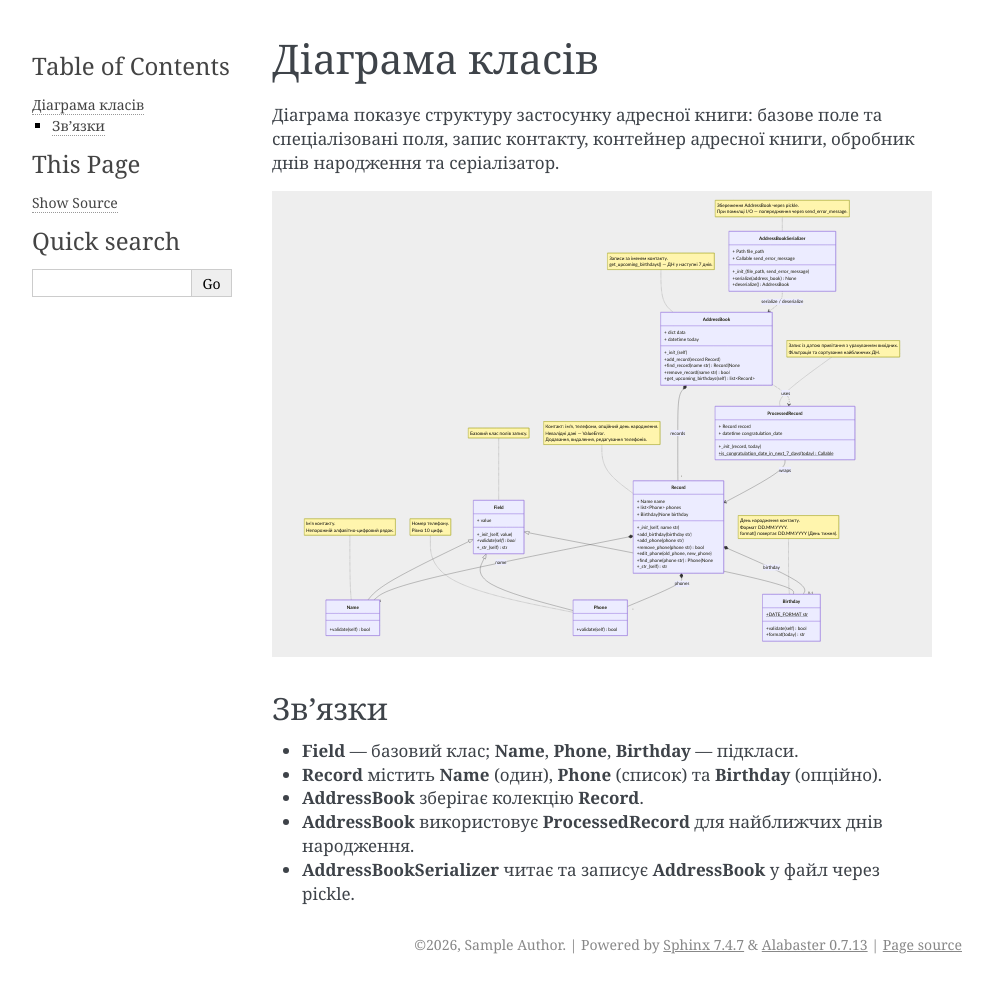
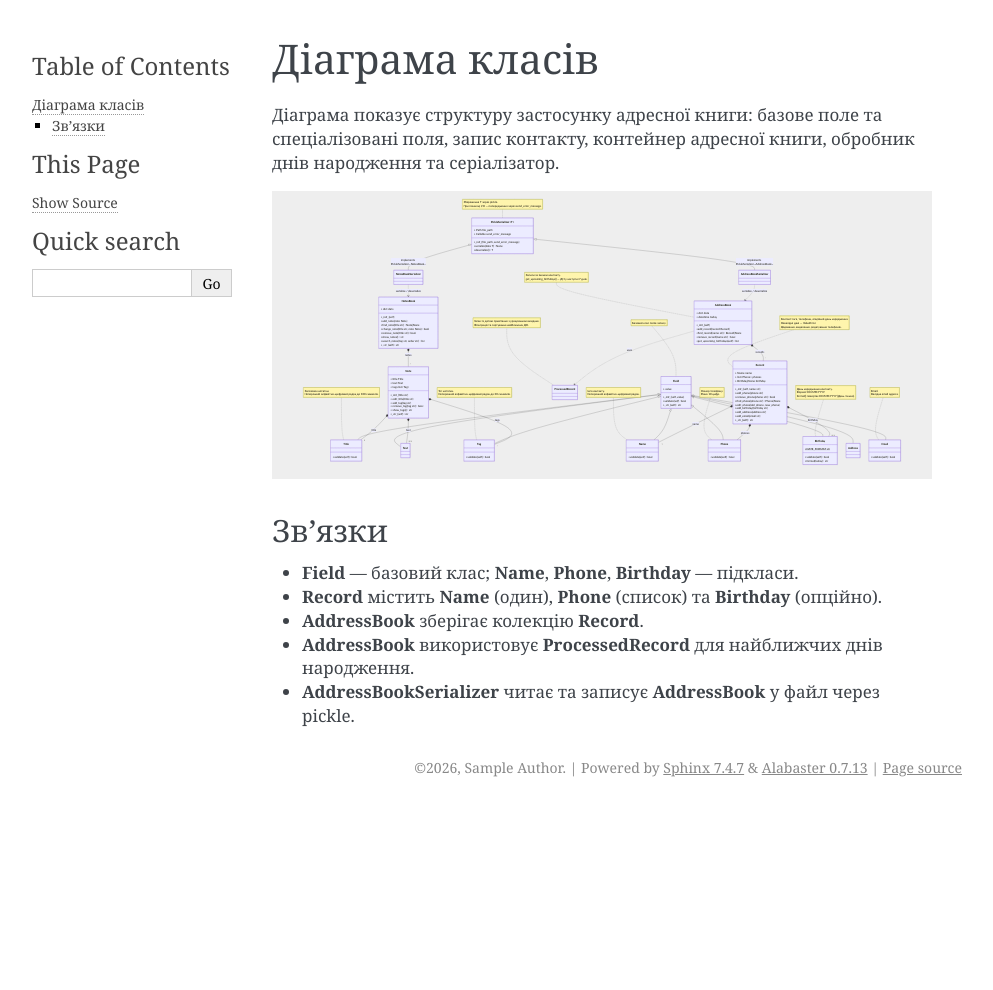
Before and after one commit to mykhailo-zhar/goit-pycore-personal-assistant, a Sphinx documentation site: the page built from docs/source/class-diagram.rst, in a window 1280 px wide. Shown: the whole page, without its empty margins (148-1141 px from the left). Built offline with Sphinx 7.4.7, drawn with Linux system fonts in a browser that asks for light colours; after the commit the page ends 900 px from its top, so only the background shows below that.

Commit message:
Change class diagram

```diff
--- a/docs/source/class-diagram.rst
+++ b/docs/source/class-diagram.rst
@@ -27,17 +27,30 @@
       +validate(self) bool
       +format(today) str
     }
+    class Address
+    class Email {
+      +validate(self) bool
+    }
+    class Tag {
+      +validate(self) bool
+    }
+    class Title{
+      +validate(self) bool
+    }
+    class Text
     class Record {
       + Name name
       + list~Phone~ phones
       + Birthday|None birthday
 
       +\__init__(self, name str)
-      +add_birthday(birthday str)
       +add_phone(phone str)
       +remove_phone(phone str) bool
+      +find_phone(phone str) Phone|None
       +edit_phone(old_phone, new_phone)
-      +find_phone(phone str) Phone|None
+      +add_birthday(birthday str)
+      +add_address(address str)
+      +add_email(email str)
       +\__str__(self) str
     }
     class AddressBook {
@@ -48,47 +61,85 @@
       +add_record(record Record)
       +find_record(name str) Record|None
       +remove_record(name str) bool
-      +get_upcoming_birthdays(self) list~Record~
+      +get_upcoming_birthdays(self) list
     }
-    class ProcessedRecord {
-      + Record record
-      + datetime congratulation_date
 
-      +\__init__(record, today)
-      +is_congratulation_date_in_next_7_days(today)$ Callable
+
+    class Note {
+      + title Title
+      + text Text
+      + tags list~Tag~
+
+      +\__init__(title str)
+      + edit_title(title str)
+      + add_tag(tag str)
+      + remove_tag(tag str) bool
+      + show_tags() str
+      +\__str__(self) str
     }
-    class AddressBookSerializer {
+
+    class NotesBook {
+      + dict data
+
+      +\__init__(self)
+      +add_note(note Note)
+      +find_note(title str) Note|None
+      +change_note(title str, note Note) bool
+      +remove_note(title str) bool
+      +show_notes() str
+      +search_notes(tag str, order str) list
+      +\__str__(self) str
+    }
+
+    class PickleSerializer~T~ {
       + Path file_path
       + Callable send_error_message
 
       +\__init__(file_path, send_error_message)
-      +serialize(address_book) None
-      +deserialize() AddressBook
+      +serialize(data T) None
+      +deserialize() T
     }
+    class NotesBookSerializer
+    class AddressBookSerializer
 
     Field <|-- Name
     Field <|-- Phone
     Field <|-- Birthday
+    Field <|-- Address
+    Field <|-- Email
+    Field <|-- Tag
+    Field <|-- Title
+    Field <|-- Text
+    PickleSerializer <|-- NotesBookSerializer : implements PickleSerializer~NotesBook~
+    PickleSerializer <|-- AddressBookSerializer : implements PickleSerializer~AddressBook~
 
     Record *-- "1" Name : name
     Record *-- "*" Phone : phones
     Record *-- "0..1" Birthday : birthday
 
+    Note *-- "1" Title : title
+    Note *-- "0..1" Text : text
+    Note *-- "*" Tag : tags
+
     AddressBook *-- "*" Record : records
     AddressBook ..> ProcessedRecord : uses
-    ProcessedRecord --> Record : wraps
+
+    NotesBook *-- "*" Note : notes
 
     AddressBookSerializer ..> AddressBook : serialize / deserialize
+    NotesBookSerializer ..> NotesBook : serialize / deserialize
 
     note for Field "Базовий клас полів запису."
     note for Birthday "День народження контакту. <br/> Формат DD.MM.YYYY. <br/> format() повертає DD.MM.YYYY (День тижня)."
     note for Name "Ім'я контакту. <br/> Непорожній алфавітно-цифровий рядок."
     note for Phone "Номер телефону. <br/> Рівно 10 цифр."
+    note for Email "Email. <br/> Валідна email адреса."
+    note for Title "Заголовок нотатки. <br/> Непорожній алфавітно-цифровий рядок до 100 символів."
+    note for Tag "Тег нотатки. <br/> Непорожній алфавітно-цифровий рядок до 30 символів."
     note for Record "Контакт: ім'я, телефони, опційний день народження. <br/> Невалідні дані — ValueError. <br/> Додавання, видалення, редагування телефонів."
     note for AddressBook "Записи за іменем контакту. <br/> get_upcoming_birthdays() — ДН у наступні 7 днів."
     note for ProcessedRecord "Запис із датою привітання з урахуванням вихідних. <br/> Фільтрація та сортування найближчих ДН."
-    note for AddressBookSerializer "Збереження AddressBook через pickle. <br/> При помилці I/O — попередження через send_error_message."
-
+    note for PickleSerializer "Збереження T через pickle. <br/> При помилці I/O — попередження через send_error_message."
 Зв'язки
 -------
 
```
